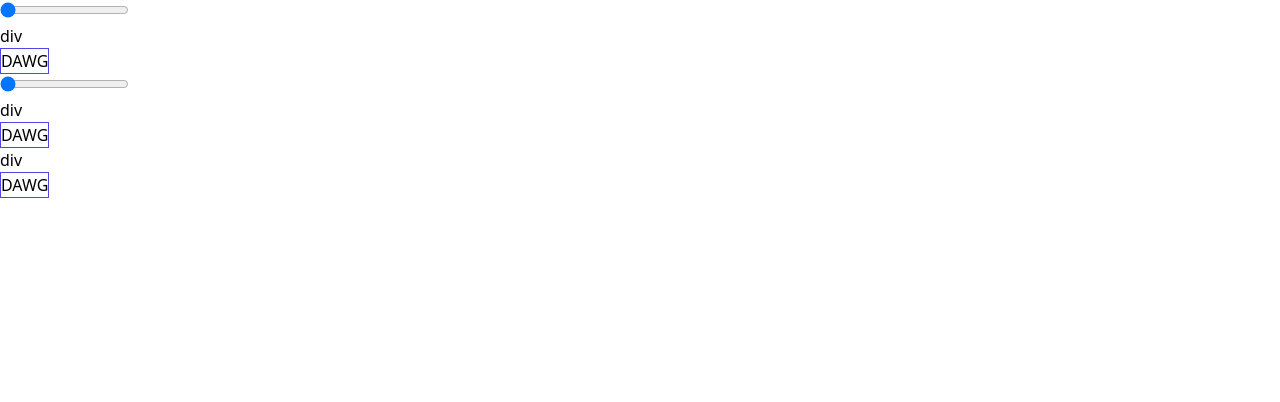
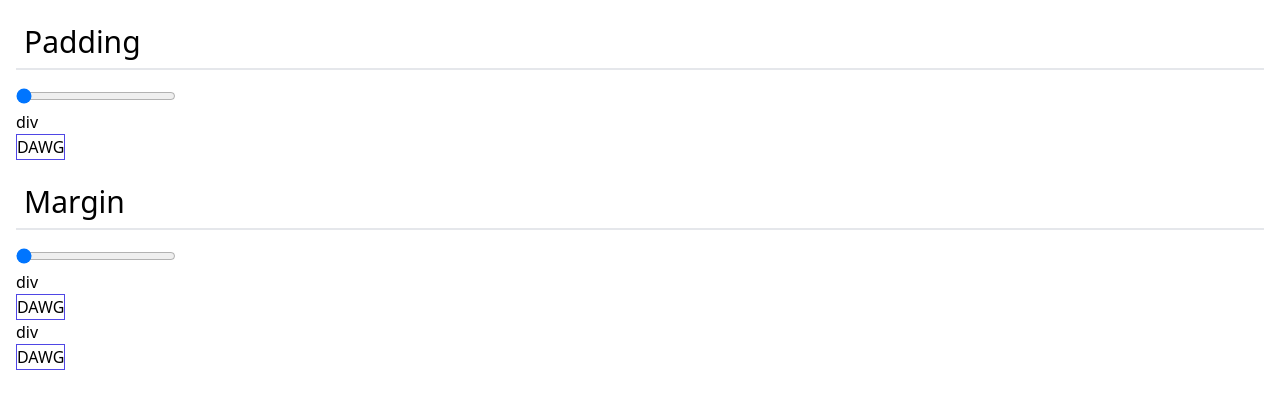
Before and after one commit to FreeSpirit0/css-playground, a React (Vite) app: page / in a window 1280 px wide. Shown: the top 402 px of the page. Built offline with nearby package versions, Linux system fonts and the light colour scheme.

Commit message:
Add some styling

```diff
--- a/src/App.tsx
+++ b/src/App.tsx
@@ -1,13 +1,16 @@
 import Margin from './components/Showcase/Margin'
 import Padding from './components/Showcase/Padding'
+import Section from './components/Showcase/Section'
 import SliderWrapper from './components/SliderWrapper'
 
 function App() {
 
   return (
     <div className="App">
-      <SliderWrapper child={<Padding />} />
-      <SliderWrapper child={<Margin />} />
+      <div className='flex flex-col'>
+        <Section headerName='Padding' child={<SliderWrapper child={<Padding />} />}/>
+        <Section headerName='Margin' child={<SliderWrapper child={<Margin />} />}/>
+      </div>
     </div>
   )
 }
--- /dev/null
+++ b/src/components/Showcase/Section/index.tsx
@@ -0,0 +1,17 @@
+import React from 'react'
+
+interface Props {
+    headerName: string,
+    child: React.ReactNode
+}
+
+const Section: React.FC<Props> = ({ headerName, child }) => {
+  return (
+    <div className="p-4 pb-0">
+        <p className='text-3xl p-2 border-b-2'>{headerName}</p>
+        {child}
+    </div>
+  )
+}
+
+export default Section
--- a/src/components/SliderWrapper/index.tsx
+++ b/src/components/SliderWrapper/index.tsx
@@ -14,8 +14,10 @@ const SliderWrapper: React.FC<Props> = ({ child }) => {
 
   return (
     <ValueContext.Provider value={value}>
-      <input type="range" min={MIN} max={MAX} onChange={(e) => setValue(parseInt(e.target.value))} value={value}/>
-			{child}
+      <div className="pt-4">
+        <input className="w-40" type="range" min={MIN} max={MAX} onChange={(e) => setValue(parseInt(e.target.value))} value={value}/>
+        {child}
+      </div>
 		</ValueContext.Provider>
   )
 }
```
